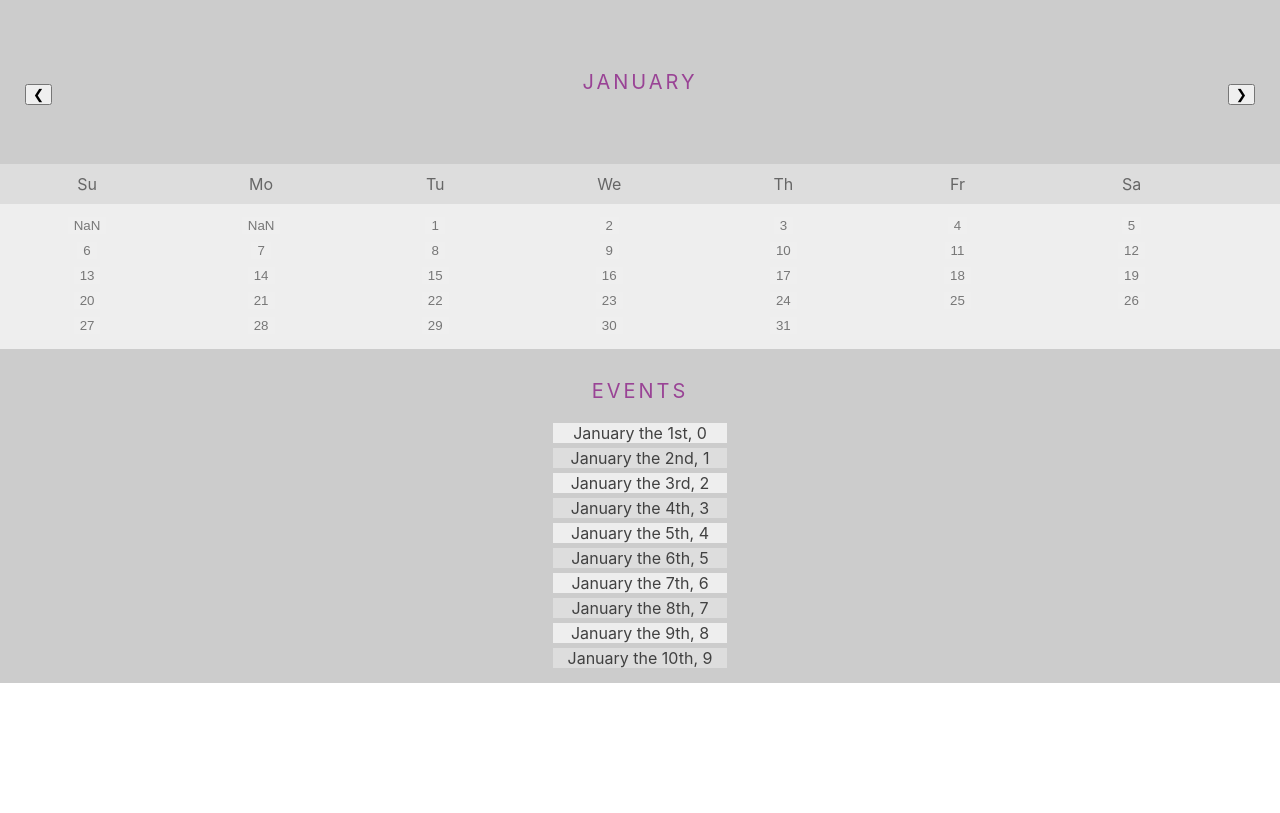
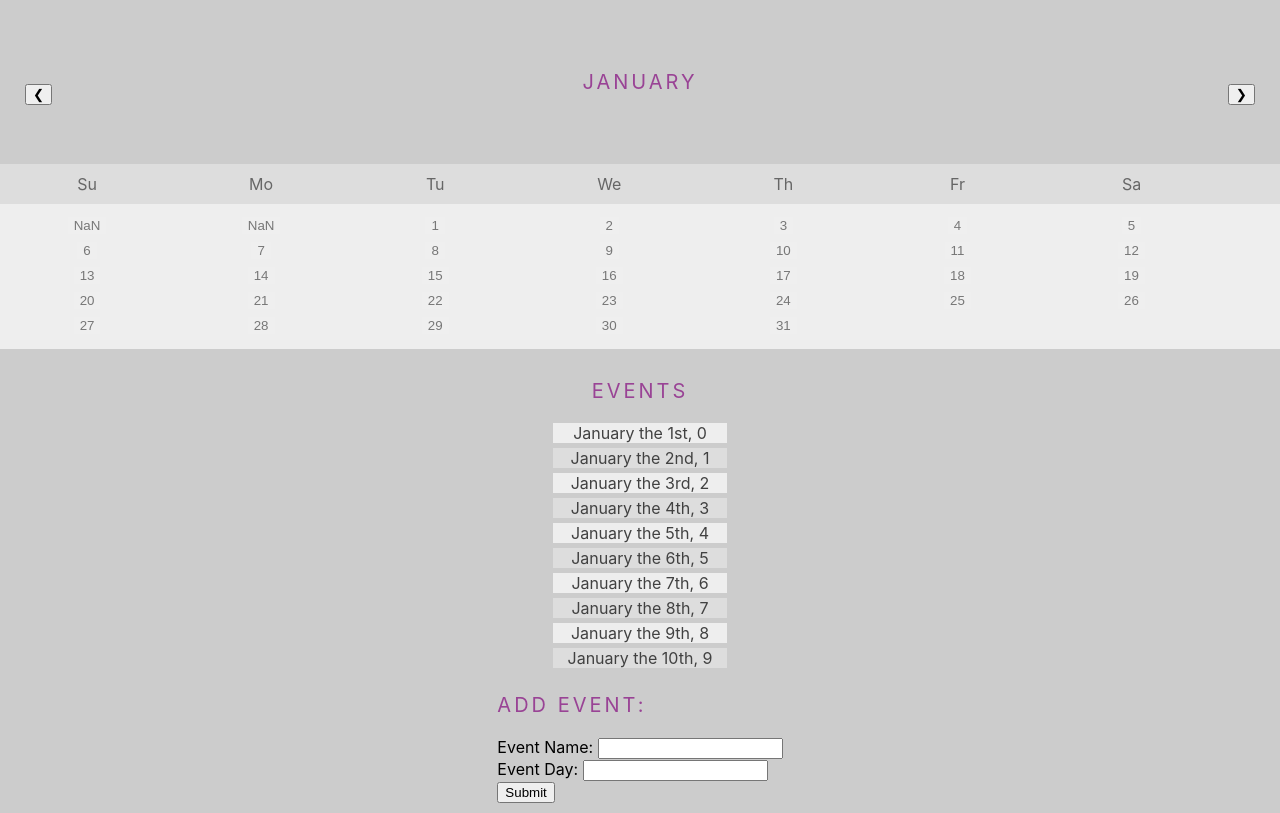
Before and after one commit to ItsByteMe/react-calendar, a React (Create React App) app: page / in a window 1280 px wide. Built offline with nearby package versions, Linux system fonts and the light colour scheme.

Commit message:
Setting up for adding events - pushing in case I break everything

```diff
--- /dev/null
+++ b/src/Components/AddEvent.js
@@ -0,0 +1,22 @@
+import React from 'react';
+import Event from './Event';
+import './Events.css'
+import { eventsList } from '../eventsList';
+
+const AddEvent = () => {
+    return (
+        <div>
+            <p>Add Event:</p>
+            <form>
+                Event Name: <input type="text"></input>
+                <br></br>
+                Event Day: <input type="text"></input>
+                <br></br>
+                <input type="submit" value="Submit" />
+            </form>
+
+        </div>
+    )
+}
+
+export default AddEvent;
--- a/src/Components/Event.js
+++ b/src/Components/Event.js
@@ -40,15 +40,18 @@ const Event = ({ month, day, name }) => {
         case 11:
             mName = 'December';
             break;
+        default:
+            mName = 'Unkown Month';
+            break;
     }
 
     let suffix = '';
 
-    if (day == 1) {
+    if (day === 1) {
         suffix = 'st';
-    } else if (day == 2) {
+    } else if (day === 2) {
         suffix = 'nd';
-    } else if (day == 3) {
+    } else if (day === 3) {
         suffix = 'rd';
     } else {
         suffix = 'th';
--- a/src/Components/Events.js
+++ b/src/Components/Events.js
@@ -2,17 +2,15 @@ import React from 'react';
 import Event from './Event';
 import './Events.css'
 import { eventsList } from '../eventsList';
+import AddEvent from './AddEvent';
 
 const Events = ({ Month }) => {
-    console.log(Month);
-    const eventsToShow = eventsList.filter(event => event.month == Month)
-    console.log(eventsToShow)
+    const eventsToShow = eventsList.filter(event => event.month === Month)
 
     const eventsComponent = eventsToShow.map(i => {
         return (
             <Event month = {Month} day = {i.day + 1} name = {i.name} />
         )
-        console.log(i);
     })
 
     return (
@@ -20,6 +18,7 @@ const Events = ({ Month }) => {
         <ul className = 'Events'>
             <p>Events</p>
             {eventsComponent}
+            < AddEvent />
         </ul>
     )
 }
```
